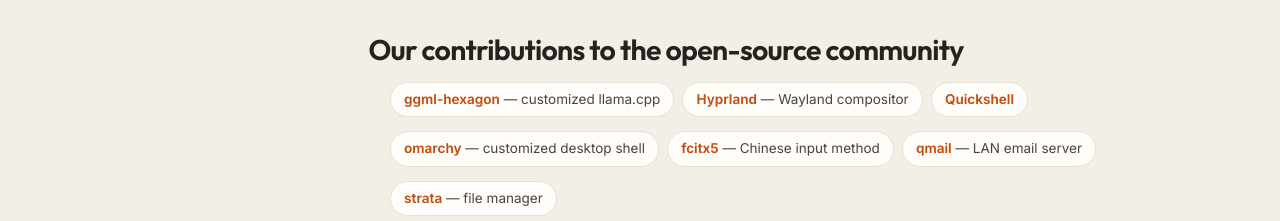
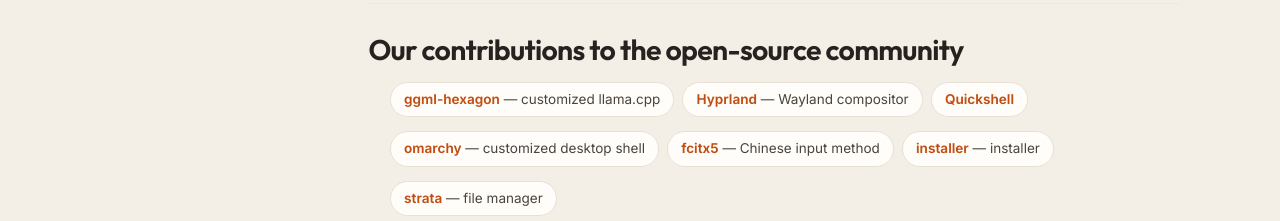
Before and after one commit to kan-linux/kan-linux.github.io, a plain HTML site: page about.html in a window 1280 px wide. Shown: the part 2569-2790 px from the top of the page. Drawn offline with Linux system fonts and the light colour scheme.

Commit message:
remove qmail and add installer

```diff
--- a/about.html
+++ b/about.html
@@ -184,7 +184,7 @@
           <li><a href="https://github.com/quickshell-mirror/quickshell/pull/1261" target="_blank" rel="noopener">Quickshell</a></li>
           <li><a href="https://github.com/kan-linux/omarchy" target="_blank" rel="noopener">omarchy</a> — customized desktop shell</li>
           <li><a href="https://github.com/kan-linux/fcitx5" target="_blank" rel="noopener">fcitx5</a> — Chinese input method</li>
-          <li><a href="https://github.com/kan-linux/qmail" target="_blank" rel="noopener">qmail</a> — LAN email server</li>
+          <li><a href="https://github.com/kan-linux/installer" target="_blank" rel="noopener">installer</a> — installer</li>
           <li><a href="https://github.com/lgse/strata/pull/2072" target="_blank" rel="noopener">strata</a> — file manager</li>
         </ul>
 
```
